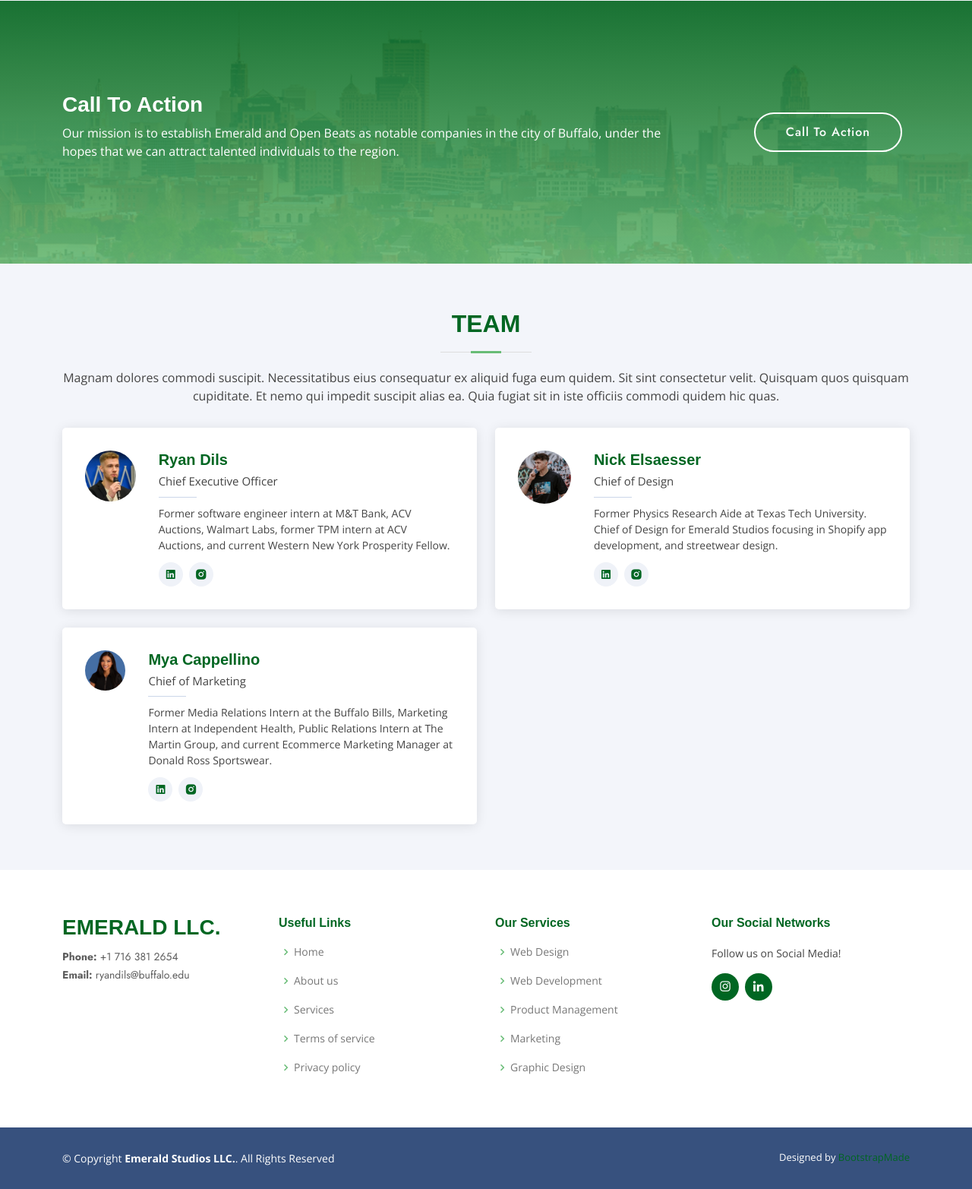
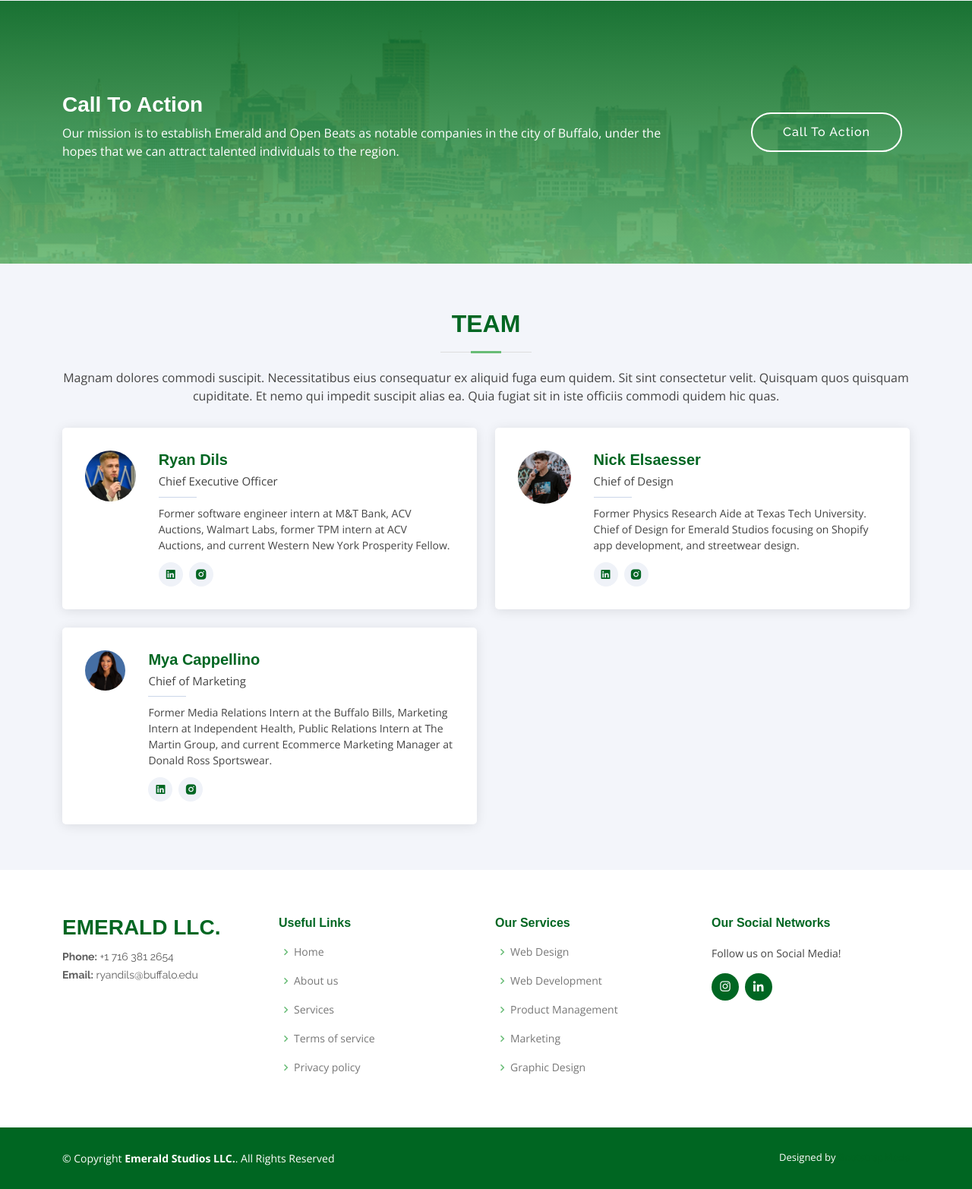
Before and after one commit to RyChrome/emerald-landing-page, a PHP site: page / in a window 1280 px wide. Shown: the part 1907-3472 px from the top of the page at 76% size. Run offline with PHP 8.4, Linux system fonts and the light colour scheme.

Commit message:
Fixing fonts and colors

```diff
--- a/assets/css/style.css
+++ b/assets/css/style.css
@@ -728,7 +728,7 @@ section {
 }
 
 .why-us .accordion-list a.collapsed:hover {
-  color: #47b2e4;
+  color: #68BC76;
 }
 
 .why-us .accordion-list a.collapsed .icon-show {
@@ -892,7 +892,7 @@ section {
 }
 
 .cta .cta-btn {
-  font-family: "Jost", sans-serif;
+  font-family: "Raleway", sans-serif;
   font-weight: 500;
   font-size: 16px;
   letter-spacing: 1px;
@@ -1203,7 +1203,7 @@ section {
   font-size: 48px;
   color: #37517e;
   font-weight: 400;
-  font-family: "Jost", sans-serif;
+  font-family: "Raleway", sans-serif;
   margin-bottom: 25px;
 }
 
@@ -1258,7 +1258,7 @@ section {
   transition: none;
   font-size: 16px;
   font-weight: 500;
-  font-family: "Jost", sans-serif;
+  font-family: "Raleway", sans-serif;
   transition: 0.3s;
   border: 1px solid #47b2e4;
 }
@@ -1626,7 +1626,7 @@ section {
 --------------------------------------------------------------*/
 #footer {
   font-size: 14px;
-  background: #37517e;
+  background: #006622;
 }
 
 #footer .footer-newsletter {
@@ -1643,7 +1643,7 @@ section {
   padding: 0;
   line-height: 1;
   font-weight: 600;
-  color: #37517e;
+  color: #006622;
 }
 
 #footer .footer-newsletter form {
@@ -1671,7 +1671,7 @@ section {
   background: none;
   font-size: 16px;
   padding: 0 20px;
-  background: #47b2e4;
+  background: #006622;
   color: #fff;
   transition: 0.3s;
   border-radius: 50px;
@@ -1679,7 +1679,7 @@ section {
 }
 
 #footer .footer-newsletter form input[type="submit"]:hover {
-  background: #209dd8;
+  background: #ffffff;
 }
 
 #footer .footer-top {
@@ -1705,7 +1705,7 @@ section {
   font-size: 14px;
   line-height: 24px;
   margin-bottom: 0;
-  font-family: "Jost", sans-serif;
+  font-family: "Raleway", sans-serif;
   color: #5e5e5e;
 }
 
--- a/index.html
+++ b/index.html
@@ -484,7 +484,7 @@
               <div class="member-info">
                 <h4>Nick Elsaesser</h4>
                 <span>Chief of Design</span>
-                <p>Former Physics Research Aide at Texas Tech University. Chief of Design for Emerald Studios focusing in Shopify app development, and streetwear design.</p>
+                <p>Former Physics Research Aide at Texas Tech University. Chief of Design for Emerald Studios focusing on Shopify app development, and streetwear design.</p>
                 <div class="social">
                   <a href="https://www.linkedin.com/in/nicholas-elsaesser-7570b0161/"> <i class="ri-linkedin-box-fill"></i> </a>
                   <a href="https://www.instagram.com/nico_elsaesser/"><i class="ri-instagram-fill"></i></a>
```
